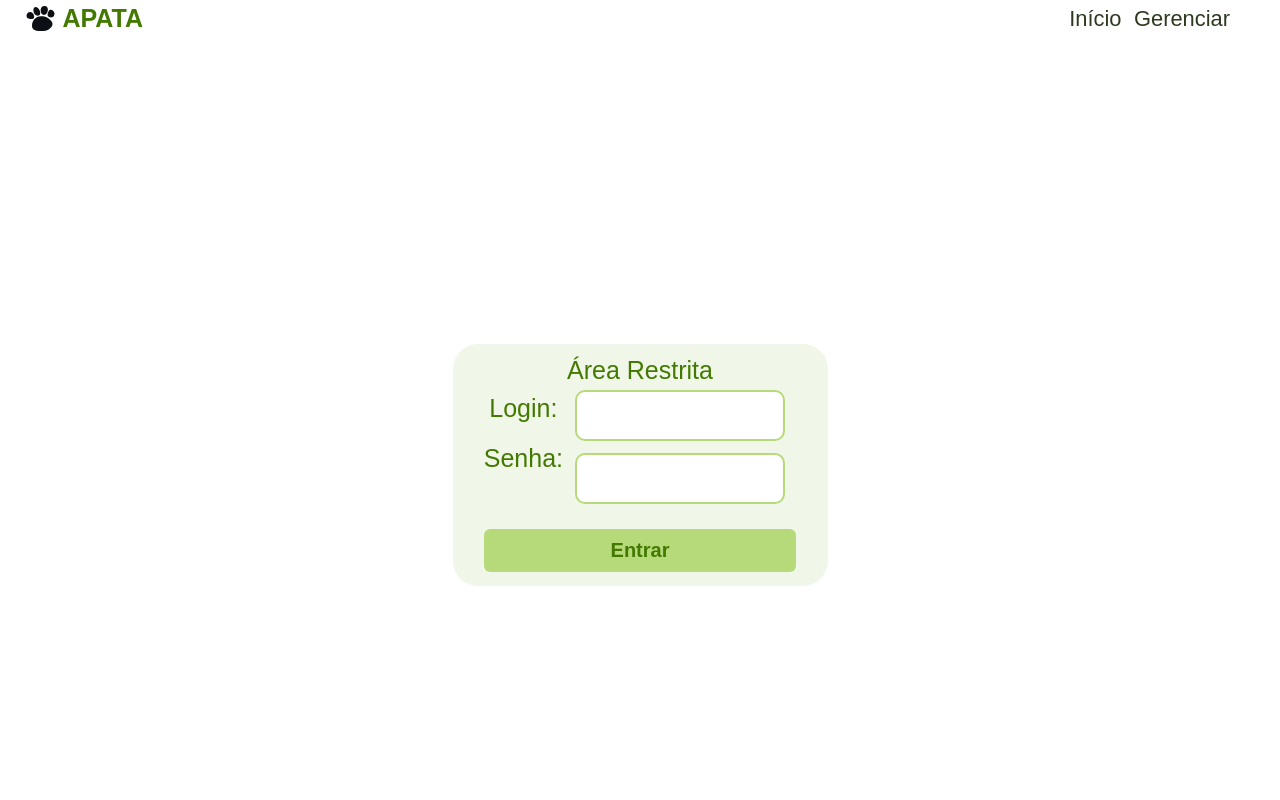
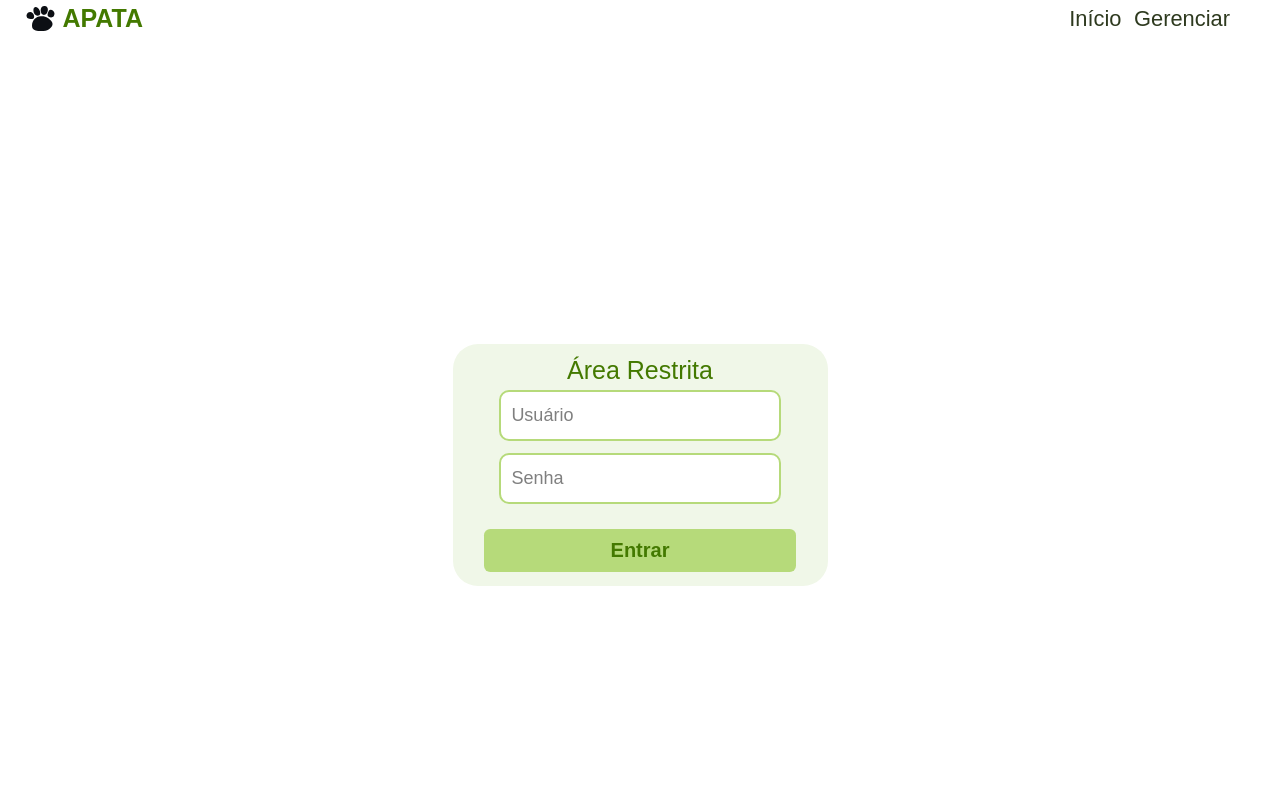
Before and after one commit to willqos15/Apata-Frontend, a React (Vite) app: page /painel in a window 1280 px wide. Shown: the top 800 px of the page. Built offline with nearby package versions, Linux system fonts and the light colour scheme; a web font is replaced by a local one.

Commit message:
remove label login and add autocapitalize off

```diff
--- a/src/paginas/PainalAdm.jsx
+++ b/src/paginas/PainalAdm.jsx
@@ -61,30 +61,18 @@ function PainelAdm() {
                     <div className="block mx-auto bg-(--bg-color2) sm:rounded-2xl py-1.25 px-5 text-(--text-color) sm:w-60 w-full ">
 
                         <h2>Área Restrita</h2>
-                        <form onSubmit={handleSubmit(login)}>
+                        <form onSubmit={handleSubmit(login)} className="flex flex-col w-full justify-center items-center gap-2">
 
-                            <div className="flex">
-                                <div className="flex flex-col items-center gap-2">
-                                    <label>Login: </label>
-                                    <label>Senha: </label>
-                                </div>
+                                    <input className="input" {...register("email", { required: true })} type="text" autocapitalize="none" autocorrect="off" placeholder='Usuário'/>
 
-                                <div className="flex flex-col w-full justify-center items-center gap-2">
-
-<input className="input" {...register("email", { required: true })} type="text" />
-
-                                    <input className="input" {...register("password", { required: true })} type="password">
+                                    <input className="input" {...register("password", { required: true })} type="password" placeholder='Senha'>
                                     </input>
-
-
-                                </div>
-                            </div>
 
                             {(errors.email || errors.password) && <p className="plogin">Campo obrigatório</p>}
                             {msglogin === "erro" && <p className="plogin"> Login ou Senha incorreto!</p>}
                             {mutationLogin.isError && <p className="plogin">Login ou Senha incorreto!</p>}
 
-                            <Button name="Entrar" type="submit" size={15} className="text-[10pt] mt-4" />
+                            <Button name="Entrar" type="submit" size={15} className="text-[10pt] mt-2" />
 
 
                         </form>
--- a/src/paginas/gerenciar.jsx
+++ b/src/paginas/gerenciar.jsx
@@ -110,7 +110,7 @@ function Gerenciar() {
 
 
       <Alert titulo={"AVISO"}
-        descricao={`Tem certeza que deseja excluir o ítem "${delnome}"?`}
+        descricao={`Tem certeza que deseja excluir o "${delnome}"?`}
         bty={"Sim"} fbty={deletar}
         btn={"Não"} fbtn={() => setPoup(false)}
         estado={poup}
```
